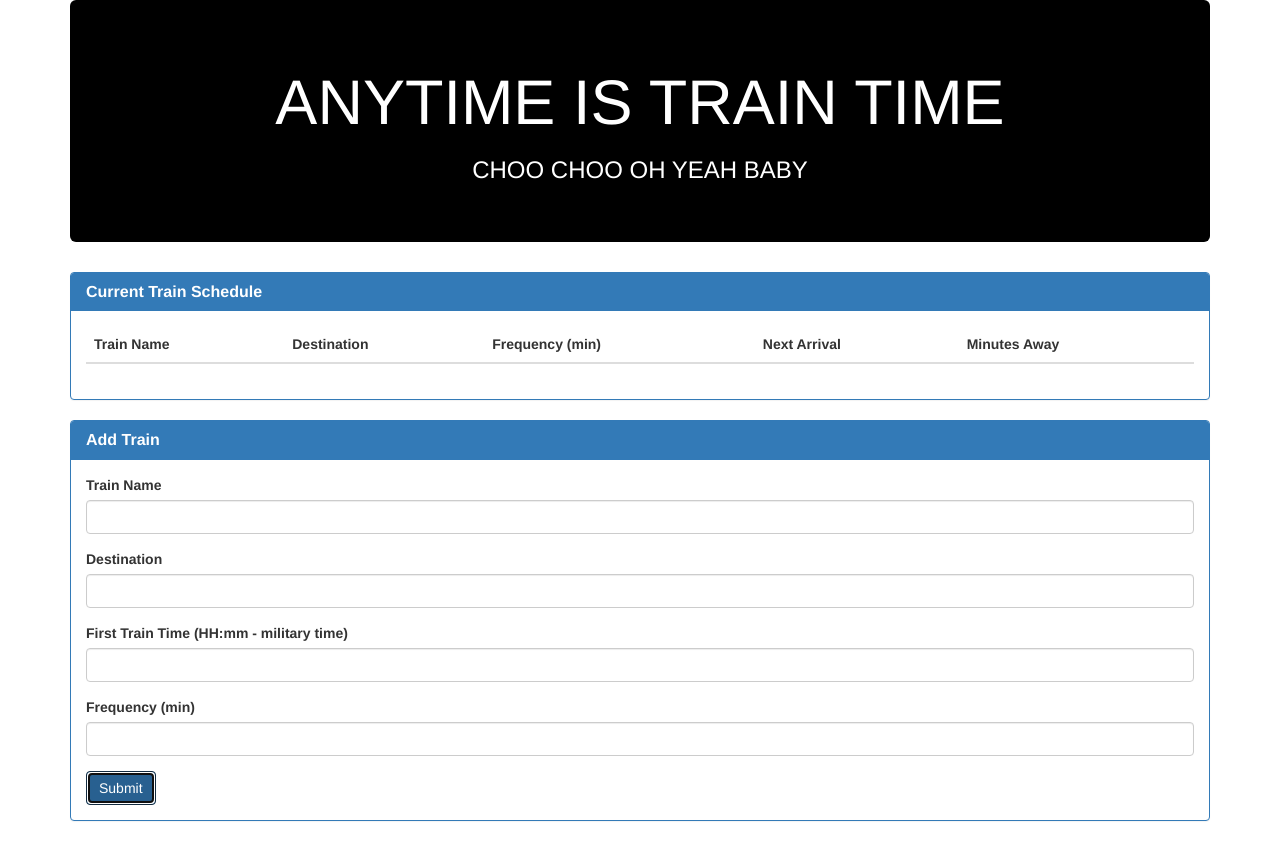
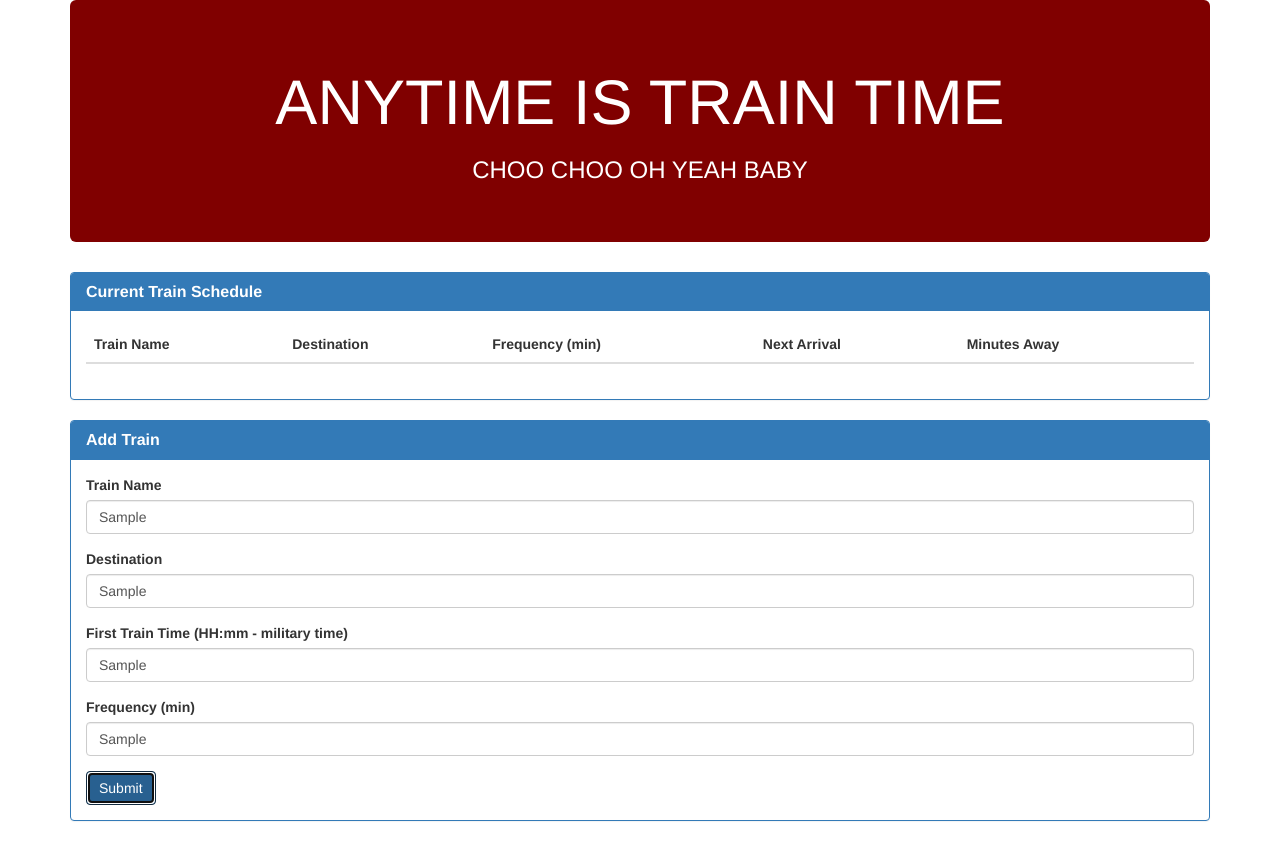
Before and after one commit to andrewpcarr/train-time, a plain HTML site: page index.html in a window 1280 px wide. Both pictures are taken after typing "Sample", "Sample", "Sample", "Sample" into the empty fields and a click on the button "Submit". Drawn offline with nearby package versions, Linux system fonts and the light colour scheme; no server answers.

Commit message:
updated files

```diff
--- a/index.html
+++ b/index.html
@@ -24,11 +24,11 @@
 
   <body>
 
-    <!-- Employee Tracker -->
+    <!-- Train Tracker -->
     <div class="container">
 
       <!-- Jumbotron -->
-      <div class="jumbotron" style="background-color: black; color: white">
+      <div class="jumbotron" style="background-color: maroon; color: white">
         <h1 class="text-center">ANYTIME IS TRAIN TIME</h1>
         <h3 class="text-center">CHOO CHOO OH YEAH BABY</h3>
       </div>
@@ -37,13 +37,13 @@
 
         <div class="col-lg-12">
 
-        <!-- Current Employees-->
+        <!-- Trains-->
           <div class="panel panel-primary">
             <div class="panel-heading">
               <h3 class="panel-title"><strong>Current Train Schedule</strong></h3>
             </div>
             <div class="panel-body">
-              <table class="table table-hover" id='employee-table'>
+              <table class="table table-hover" id='train-table'>
                 <thead>
                   <tr>
                     <th>Train Name</th>
@@ -59,7 +59,7 @@
             </div>
           </div>
 
-          <!-- Add Employee  -->
+          <!-- Add Train  -->
           <div class="panel panel-primary">
             <div class="panel-heading">
               <h3 class="panel-title"><strong>Add Train</strong></h3>
@@ -69,22 +69,22 @@
               <!-- Entry Form -->
               <form>
                 <div class="form-group">
-                  <label for="employee-name-input">Train Name</label>
-                  <input class="form-control" id="employee-name-input" type="text">
+                  <label for="train-name-input">Train Name</label>
+                  <input class="form-control" id="train-name-input" type="text">
                 </div>
                 <div class="form-group">
-                  <label for="role-input">Destination</label>
-                  <input class="form-control" id="role-input" type="text">
+                  <label for="destination-input">Destination</label>
+                  <input class="form-control" id="destination-input" type="text">
                 </div>
                 <div class="form-group">
-                  <label for="start-input">First Train Time (HH:mm - military time)</label>
-                  <input class="form-control" id="start-input" type="text">
+                  <label for="time-input">First Train Time (HH:mm - military time)</label>
+                  <input class="form-control" id="time-input" type="text">
                 </div>
                 <div class="form-group">
-                  <label for="rate-input">Frequency (min)</label>
-                  <input class="form-control" id="rate-input" type="text">
+                  <label for="freq-input">Frequency (min)</label>
+                  <input class="form-control" id="freq-input" type="text">
                 </div>
-                <button class="btn btn-primary" id="add-employee-btn" type="submit">Submit</button>
+                <button class="btn btn-primary" id="add-train-btn" type="submit">Submit</button>
               </form>
 
             </div>
--- a/timesheetLogic.js
+++ b/timesheetLogic.js
@@ -14,26 +14,26 @@ firebase.initializeApp(config);
 
 var database = firebase.database();
 
-// 2. Button for adding Employees
-$("#add-employee-btn").on("click", function(event) {
+// 2. Button for adding trains
+$("#add-train-btn").on("click", function(event) {
   event.preventDefault();
 
   // Grabs user input
-  var empName = $("#employee-name-input").val().trim();
-  var empRole = $("#role-input").val().trim();
-  var empStart = moment($("#start-input").val().trim(), "DD/MM/YY").format("X");
-  var empRate = $("#rate-input").val().trim();
+  var trainName = $("#train-name-input").val().trim();
+  var destination = $("#destination-input").val().trim();
+  var trainTime = moment($("#time-input").val().trim(), "DD/MM/YY").format("X");
+  var freq = $("#freq-input").val().trim();
 
-  // Creates local "temporary" object for holding employee data
-  var newEmp = {
-    name: empName,
-    role: empRole,
-    start: empStart,
-    rate: empRate
+  // Creates local "temporary" object for holding train data
+  var newTrain = {
+    name: trainName,
+    destination: destination,
+    arrival: trainTime,
+    frequency: freq
   };
 
-  // Uploads employee data to the database
-  database.ref().push(newEmp);
+  // Uploads train data to the database
+  database.ref().push(newTrain);
 
   // Logs everything to console
   console.log(newEmp.name);
@@ -42,19 +42,19 @@ $("#add-employee-btn").on("click", function(event) {
   console.log(newEmp.rate);
 
   // Alert
-  alert("Employee successfully added");
+  alert("Train successfully added");
 
   // Clears all of the text-boxes
-  $("#employee-name-input").val("");
-  $("#role-input").val("");
-  $("#start-input").val("");
-  $("#rate-input").val("");
+  $("#train-name-input").val("");
+  $("#destination-input").val("");
+  $("#time-input").val("");
+  $("#freq-input").val("");
 
   // Prevents moving to new page
   return false;
 });
 
-// 3. Create Firebase event for adding employee to the database and a row in the html when a user adds an entry
+// 3. Create Firebase event for adding train to the database and a row in the html when a user adds an entry
 database.ref().on("child_added", function(childSnapshot, prevChildKey) {
 
   console.log(childSnapshot.val());
@@ -65,26 +65,25 @@ database.ref().on("child_added", function(childSnapshot, prevChildKey) {
   var empStart = childSnapshot.val().start;
   var empRate = childSnapshot.val().rate;
 
-  // Employee Info
+  // train Info
   console.log(empName);
   console.log(empRole);
   console.log(empStart);
   console.log(empRate);
 
-  // Prettify the employee start
+  // Prettify the train time
   var empStartPretty = moment.unix(empStart).format("MM/DD/YY");
 
-  // Calculate the months worked using hardcore math
-  // To calculate the months worked
+  //Calculate train "minutes away"
   var empMonths = moment().diff(moment.unix(empStart, "X"), "months");
   console.log(empMonths);
 
-  // Calculate the total billed rate
+  // Calculate train "minutes away"
   var empBilled = empMonths * empRate;
   console.log(empBilled);
 
   // Add each train's data into the table
-  $("#employee-table > tbody").append("<tr><td>" + empName + "</td><td>" + empRole + "</td><td>" +
+  $("#train-table > tbody").append("<tr><td>" + empName + "</td><td>" + empRole + "</td><td>" +
   empStartPretty + "</td><td>" + empMonths + "</td><td>" + empRate + "</td><td>" + empBilled + "</td></tr>");
 });
 
```
